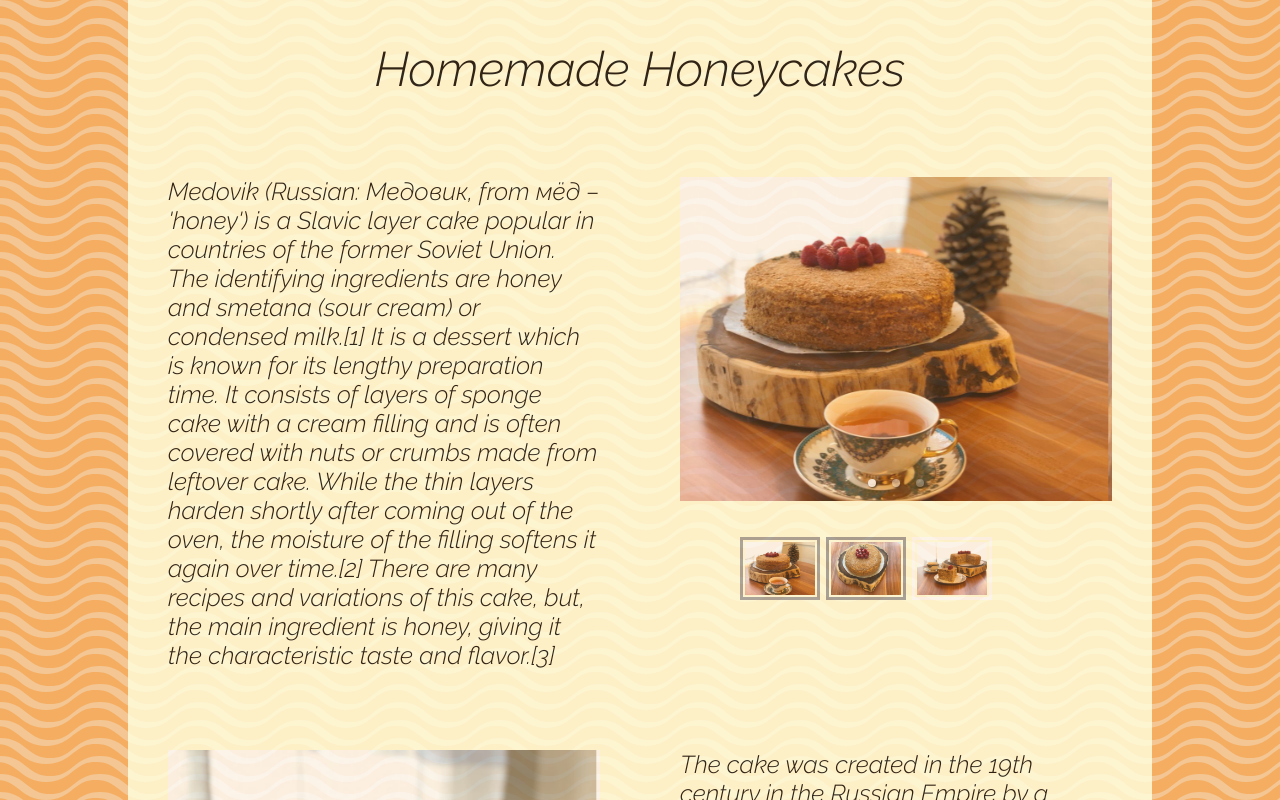
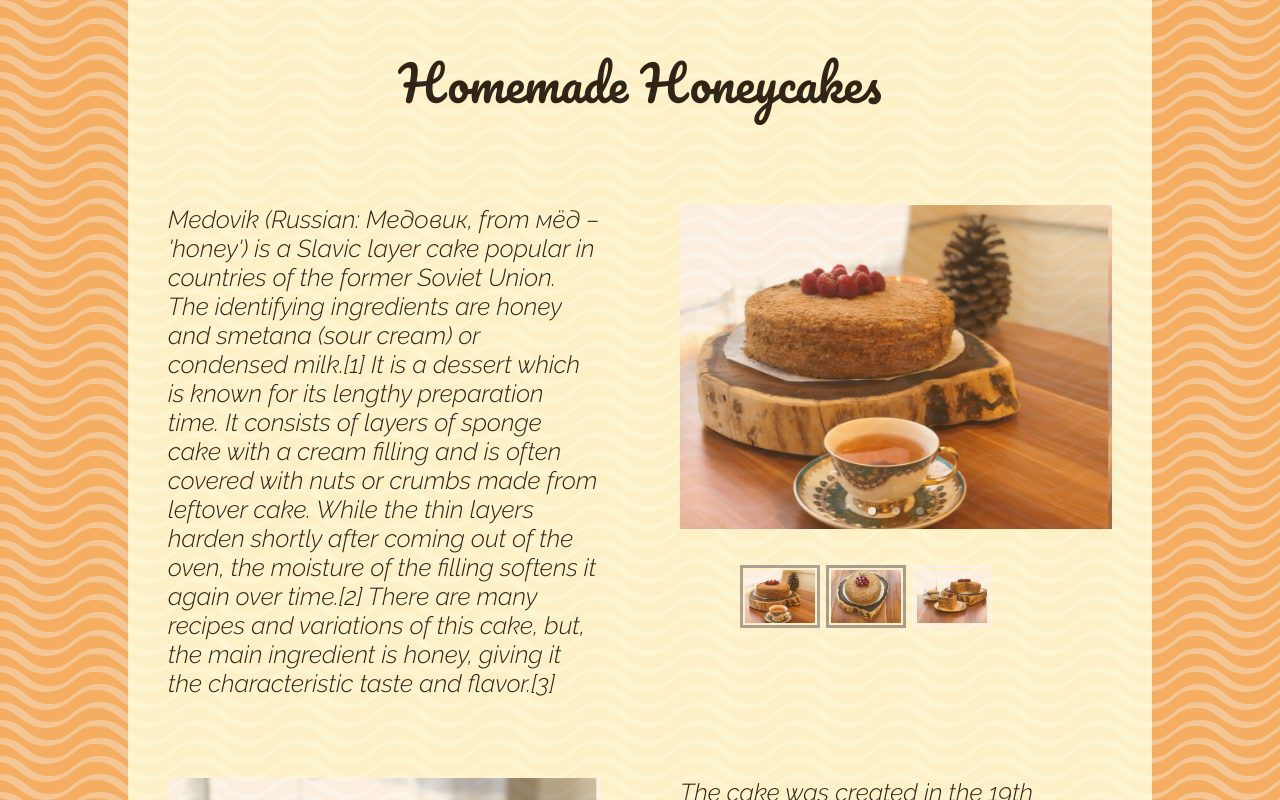
Before and after one commit to AlexTolstikhin/cakes, a React app: page / in a window 1280 px wide. Shown: the top 800 px of the page. Built offline with nearby package versions, Linux system fonts and the light colour scheme.

Commit message:
added back title font

```diff
--- a/src/components/homePage.js
+++ b/src/components/homePage.js
@@ -97,6 +97,7 @@ const styles = {
         fontSize: `${25 + 6 * ((vw - 320) / 680)}px`
     }),
     largeFonts: vw => ({
+        fontFamily: 'Pacifico',
         fontSize: `${40 + 6 * ((vw - 320) / 680)}px`
     }),
 }
```
